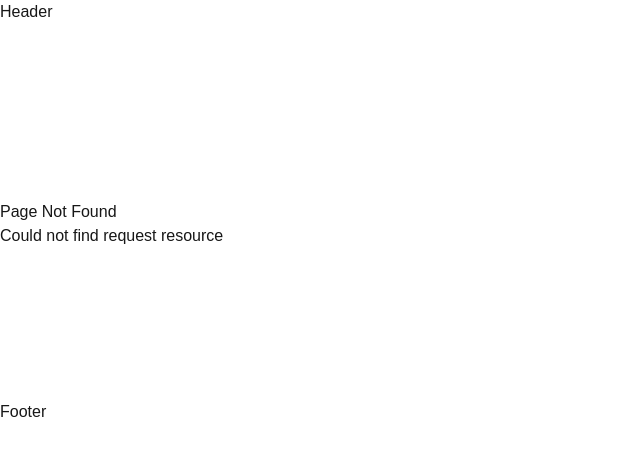
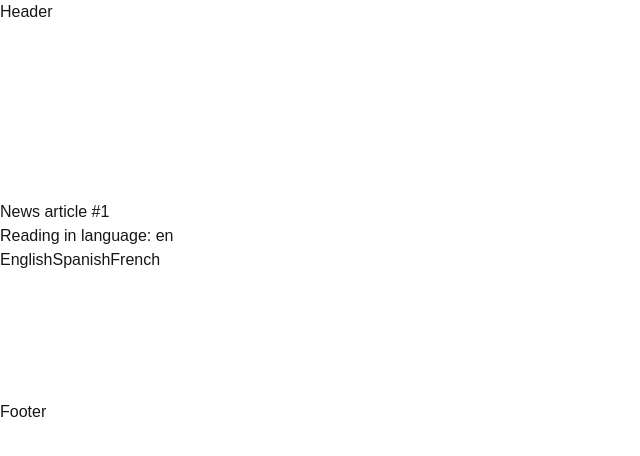
Before and after one commit to sidneifjr/bun-with-nextjs, a Next.js app: page /articles/1 in a window 1280 px wide. Before the commit this address had no page. Shown: the top 456 px of the page, without its empty margins (0-640 px from the left). Built offline with nearby package versions, Linux system fonts and the light colour scheme.

Commit message:
feat(articles): add params and searchParams example

```diff
--- /dev/null
+++ b/src/app/articles/[articleId]/page-2.tsx
@@ -0,0 +1,29 @@
+"use client";
+
+import Link from "next/link";
+import { use } from "react";
+
+// Same component, but as a Client component.
+export default function NewsArticle({
+	params,
+	searchParams,
+}: {
+	params: Promise<{ articleId: string }>;
+	searchParams: Promise<{ lang?: "en" | "es" | "fr" }>;
+}) {
+	const { articleId } = use(params);
+	const { lang = "en" } = use(searchParams);
+
+	return (
+		<div>
+			<h1>News article #{articleId}</h1>
+			<p>Reading in language: {lang}</p>
+
+			<div>
+				<Link href={`/articles/${articleId}?lang=en`}>English</Link>
+				<Link href={`/articles/${articleId}?lang=es`}>Spanish</Link>
+				<Link href={`/articles/${articleId}?lang=fr`}>French</Link>
+			</div>
+		</div>
+	);
+}
--- /dev/null
+++ b/src/app/articles/[articleId]/page.tsx
@@ -0,0 +1,25 @@
+import Link from "next/link";
+
+export default async function NewsArticle({
+	params,
+	searchParams,
+}: {
+	params: Promise<{ articleId: string }>;
+	searchParams: Promise<{ lang?: "en" | "es" | "fr" }>;
+}) {
+	const { articleId } = await params;
+	const { lang = "en" } = await searchParams;
+
+	return (
+		<div>
+			<h1>News article #{articleId}</h1>
+			<p>Reading in language: {lang}</p>
+
+			<div>
+				<Link href={`/articles/${articleId}?lang=en`}>English</Link>
+				<Link href={`/articles/${articleId}?lang=es`}>Spanish</Link>
+				<Link href={`/articles/${articleId}?lang=fr`}>French</Link>
+			</div>
+		</div>
+	);
+}
```
